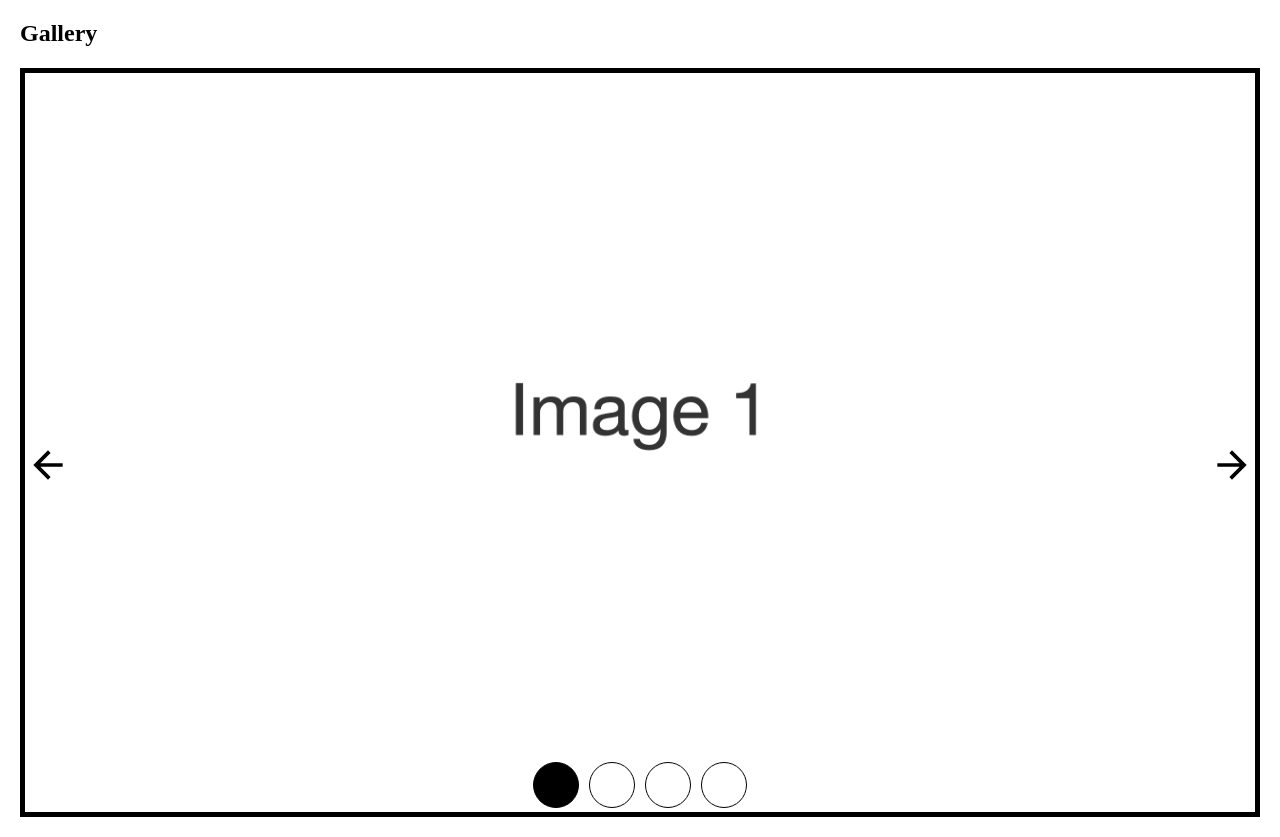
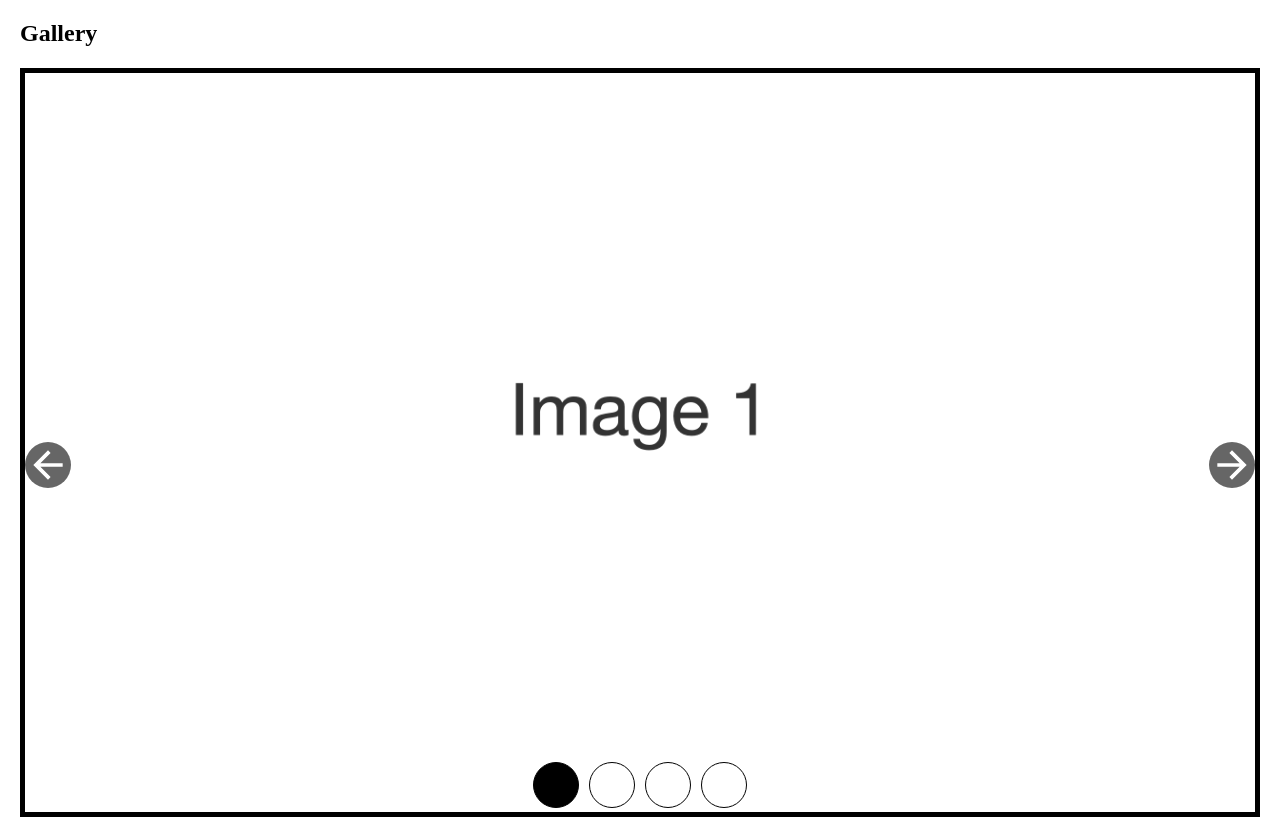
Before and after one commit to stefany-newman/accessible-image-slider, a plain HTML site: page index.html in a window 1280 px wide. Drawn offline with Linux system fonts and the light colour scheme.

Commit message:
Modification: Made arrows visible on different image backgrounds

```diff
--- a/styles/main.css
+++ b/styles/main.css
@@ -15,6 +15,7 @@
   --forest-green: #2E6F40;
 
   --black: #000;
+  --white: #fff;
 }
 
 
@@ -397,7 +398,9 @@ button{
     /* Per WCAG 2.5.8 and 2.5.5 */
     width: 44px;
     height: 44px;
-    fill:#000;
+    border-radius: 50%;
+    fill: var(--white);
+    background-color: rgba(0, 0, 0, 0.6);
     &:hover{
       svg{
         fill: var(--forest-green);
@@ -428,7 +431,6 @@ button{
   & .dot{
     border-radius: 50%;
     border: 1px solid var(--black);
-    outline: 1 px solid white;
     /* Per WCAG 2.5.8 and 2.5.5 */
     width: 44px;
     height: 44px;
```
